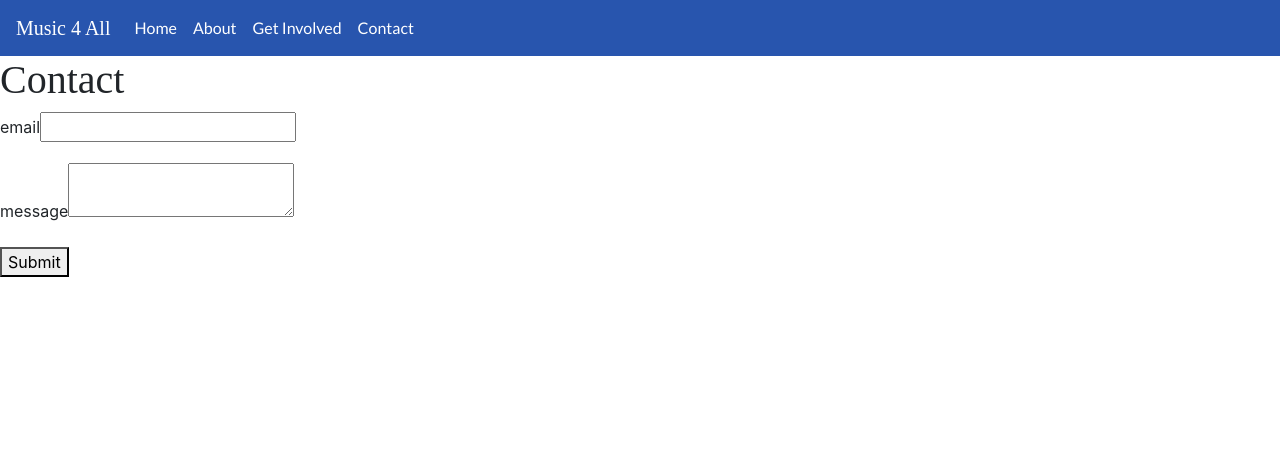
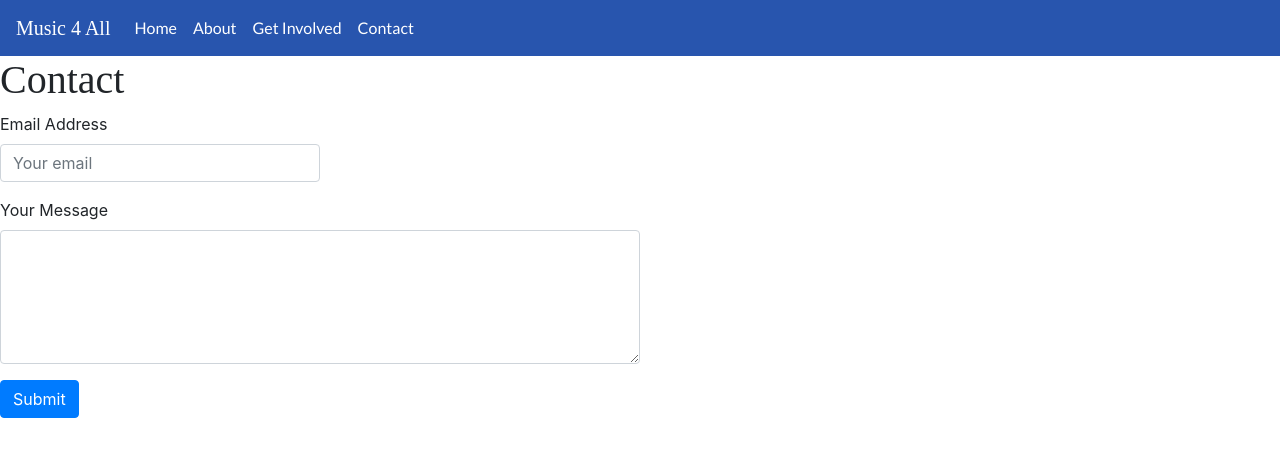
Before and after one commit to blangwell/music-for-all, a React (Create React App) app: page /contact in a window 1280 px wide. Shown: the top 456 px of the page. Built offline with nearby package versions, Linux system fonts and the light colour scheme; no server answers; a web font is replaced by a local one.

Commit message:
[contact] Integrate useHistory to redirect on form submission

```diff
--- a/src/Components/Contact.js
+++ b/src/Components/Contact.js
@@ -1,11 +1,15 @@
 import { useState } from 'react';
 import { Form, Button } from 'react-bootstrap';
+import { Redirect, useHistory } from 'react-router-dom';
 import axios from 'axios';
 const SERVER_URL = process.env.SERVER_URL
 
-const Contact = () => {
-  let [email, setEmail] = useState('')
-  let [message, setMessage] = useState('')
+const Contact = (props) => {
+  let [email, setEmail] = useState('');
+  let [message, setMessage] = useState('');
+  let [redirect, setRedirect] = useState(false);
+
+  let history = useHistory();
 
   const handleSubmit = (e) => {
     e.preventDefault();
@@ -14,28 +18,42 @@ const Contact = () => {
     axios.post(`http://localhost:8080/sendemail`, {email, message})
     .then(response => {
       console.log(response);
-      setEmail('');
-      setMessage('');
+      // setEmail('');
+      // setMessage('');
     })
     .catch(err => console.log(err))
+    history.push('/');
   }
+
+  if (redirect) {
+    return <Redirect to="/" />
+  } else {
+
+
 
   return(
     <div id="contact">
       <h1 className="page-title">Contact</h1>
-      {/* <Form onSubmit={handleSubmit}>
+      <Form onSubmit={handleSubmit}>
         <Form.Group controlId="email" className="w-25">
           <Form.Label>Email Address</Form.Label>
           <Form.Control type="email" name="email" placeholder="Your email" onChange={(e) => setEmail(e.target.value)} value={email} required/>
         </Form.Group>
         <Form.Group controlId="message" className="w-50">
           <Form.Label>Your Message</Form.Label>
-          <Form.Control as="textarea" name="message" id="message" rows={5} onChange={(e) => setMessage(e.target.value)} value={message} required/>
+          <Form.Control as="textarea" name="message" rows={5} onChange={(e) => setMessage(e.target.value)} value={message} required/>
         </Form.Group>
         <Button type="submit" variant="primary">Submit</Button>
-      </Form> */}
+      </Form>
+    </div>
+  )
+  }
+}
 
-      <form onSubmit={handleSubmit}>
+export default Contact;
+
+
+{/* <form onSubmit={handleSubmit}>
   <div className="column">
       <div className="form-group">
           <label htmlFor="email">email</label>
@@ -46,13 +64,8 @@ const Contact = () => {
           <textarea name="message" id="message" value={message} onChange={(e) => setMessage(e.target.value)} className="input" required >
 
           </textarea>
-                {/* <input type="textarea" name="message" value={message} onChange={(e) => setMessage(e.target.value)} className="input" required /> */}
+          <input type="textarea" name="message" value={message} onChange={(e) => setMessage(e.target.value)} className="input" required />
       </div>
       <button type="submit" className="button">Submit</button>
   </div>
-      </form>
-    </div>
-  )
-}
-
-export default Contact;
+</form> */}
```
Lines whose indentation alone changed are shown as unchanged.
